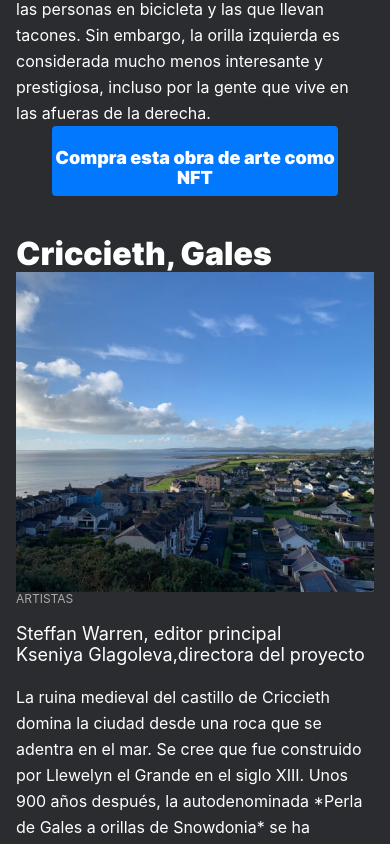
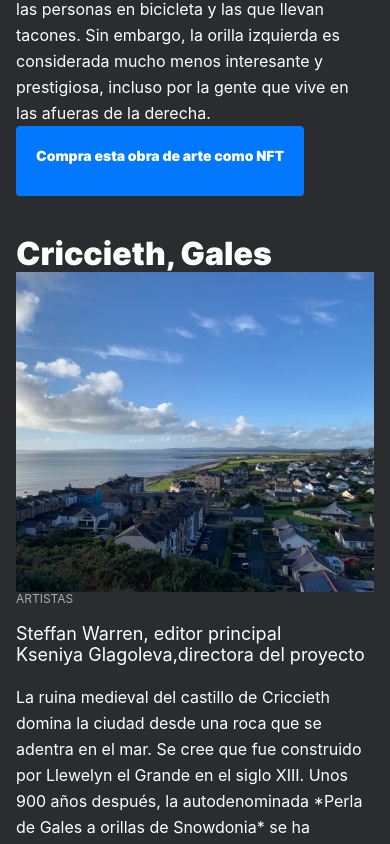
Before and after one commit to Nic2826/web_project_homeland, a plain HTML site: page index.html in a window 390 px wide. Shown: the part 4334-5178 px from the top of the page. Drawn offline with Linux system fonts and the light colour scheme; a web font is replaced by a local one.

Commit message:
errors fixed

```diff
--- a/blocks/body.css
+++ /dev/null
@@ -1,4 +0,0 @@
-.body{
-    /* background-color: #2A2C2F; */
-
-}
--- a/blocks/places.css
+++ b/blocks/places.css
@@ -75,7 +75,6 @@
   border-radius: 4px;
   width: 355px;
   height: 48px;
-  margin: 0 auto;
   text-decoration: none;
   text-align: center;
   color: #ffffff;
@@ -83,6 +82,7 @@
   grid-column: 1;
   grid-row: 4;
   padding-top: 22px;
+  font-size: 18px;
 }
 
 @media screen and (max-width: 1000px) and (min-width: 768px) {
@@ -168,14 +168,7 @@
   }
 
   .link {
-    background: #0278fe;
-    color: #ffffff;
-    font-weight: 600px;
-    border: none;
-    border-radius: 4px;
-    height: 48px;
-    width: 80%;
-    grid-column: 1;
-    grid-row: 5;
+    font-size: 14px;
+    width: 288px;
   }
 }
```
